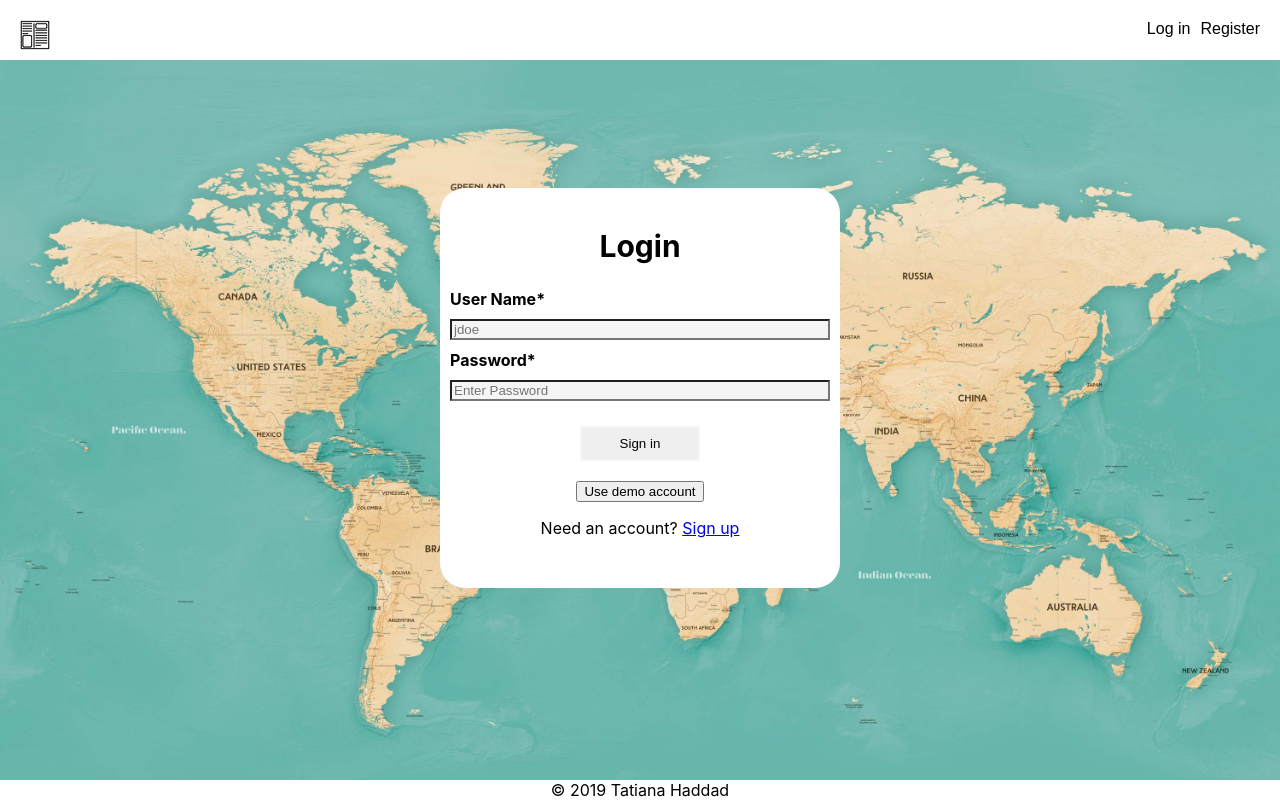
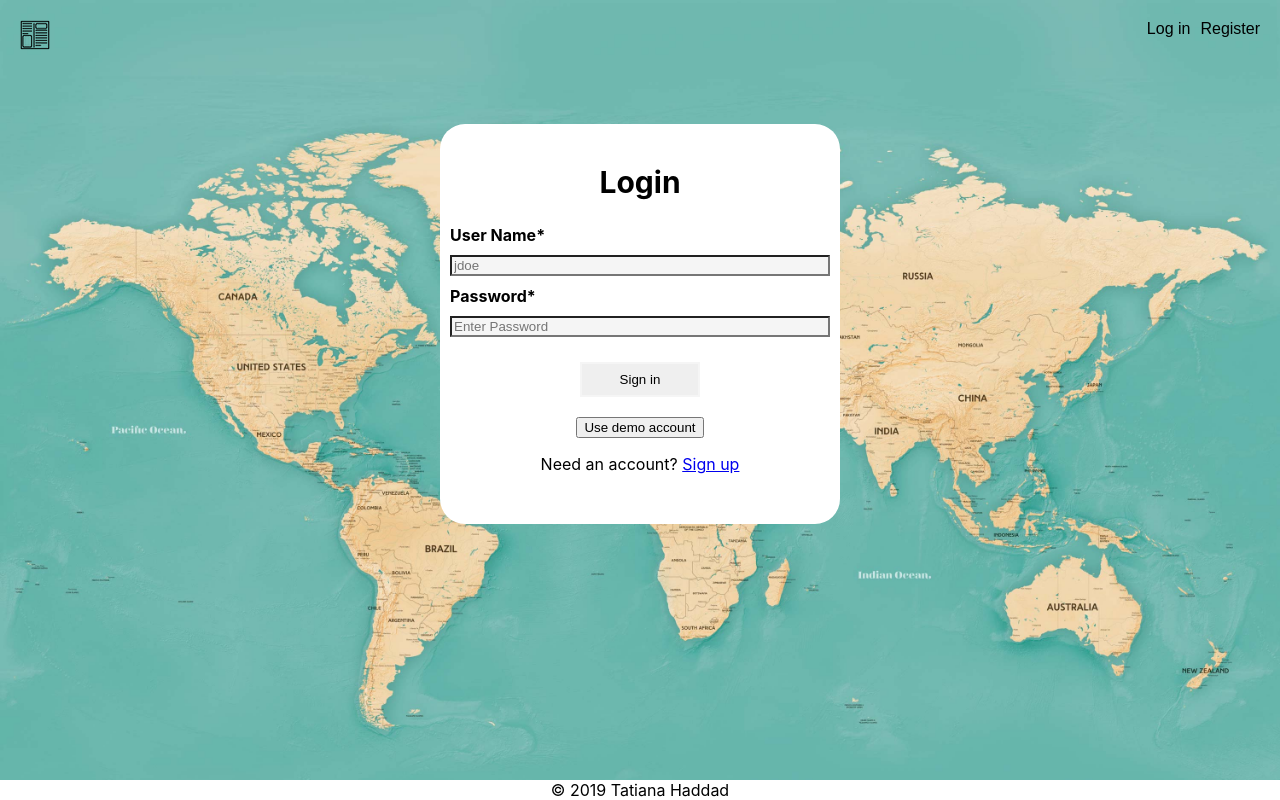
Before and after one commit to tatianahaddad/down-the-aisle, a React (Create React App) app: page /login in a window 1280 px wide. Built offline with nearby package versions, Linux system fonts and the light colour scheme; no server answers.

Commit message:
fixed login and register bubbles

```diff
--- a/src/components/ArticlesListPage/ArticlesListPage.js
+++ b/src/components/ArticlesListPage/ArticlesListPage.js
@@ -1,7 +1,10 @@
 import React, { Component } from "react";
 import "./ArticlesListPage.css";
 import news from "../images/local-news.png";
+//import Pusher from 'pusher-js/react-native';
 //import news from "..../images/local-news.png";
+
+
 
 export class ArticlesListPage extends Component {
   constructor(props) {
@@ -41,7 +44,6 @@ export class ArticlesListPage extends Component {
     return (
       <div>
         <h1 className="title">Today's top stories</h1>
-        <h2 className="top-stories"></h2>
         <div className="articles-container">
           <div className="temp-image">
             <img src={news} alt="local news" className="news-image" />
--- a/src/components/Login/Login.css
+++ b/src/components/Login/Login.css
@@ -54,7 +54,7 @@
     display: flex;
     flex-direction: column;
     margin: auto;
-    margin-top: 10%;
+    margin-top: 5%;
     height: 400px;
     width: 400px;
     background-color: white;
--- a/src/components/Nav/Nav.css
+++ b/src/components/Nav/Nav.css
@@ -1,6 +1,5 @@
 .not-logged-in {
   padding: 20px;
-  background-color:  white;
   height: 20px;
 }
 
```
